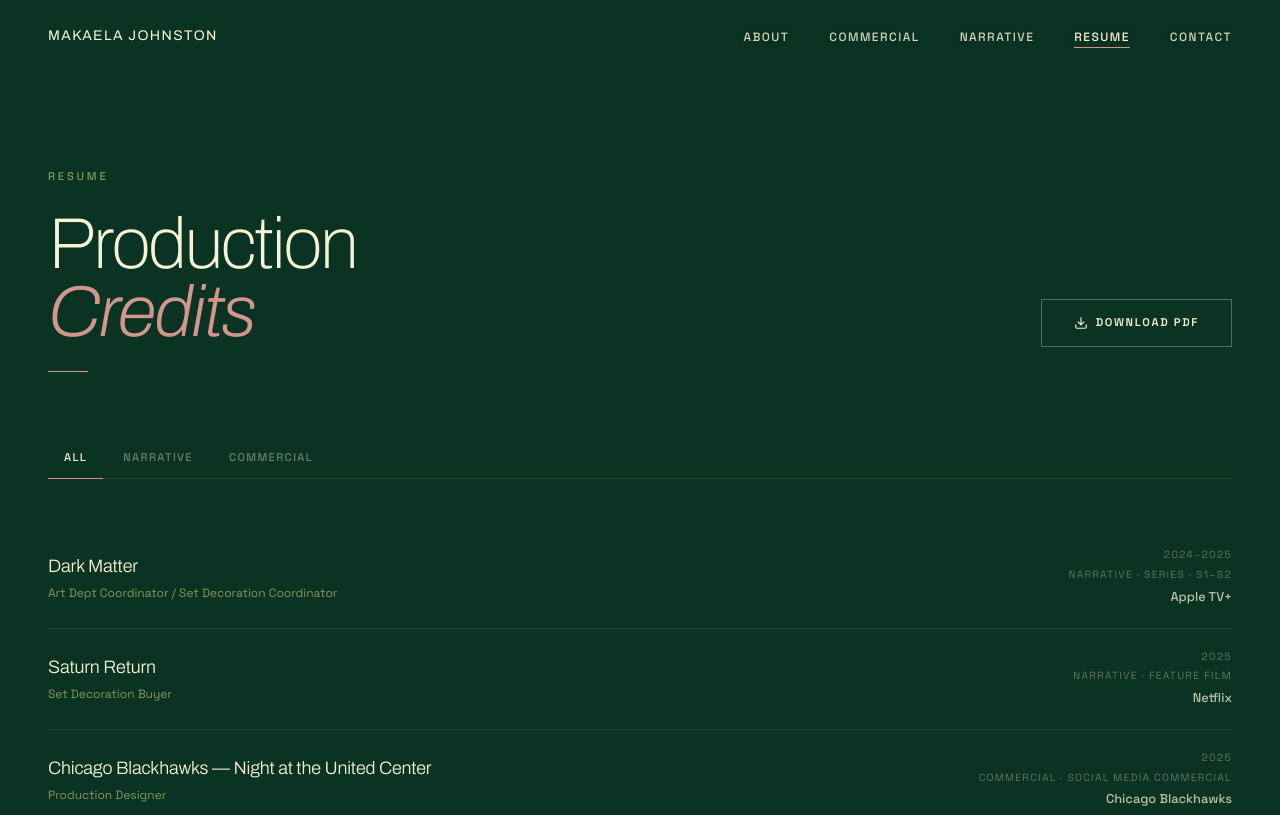
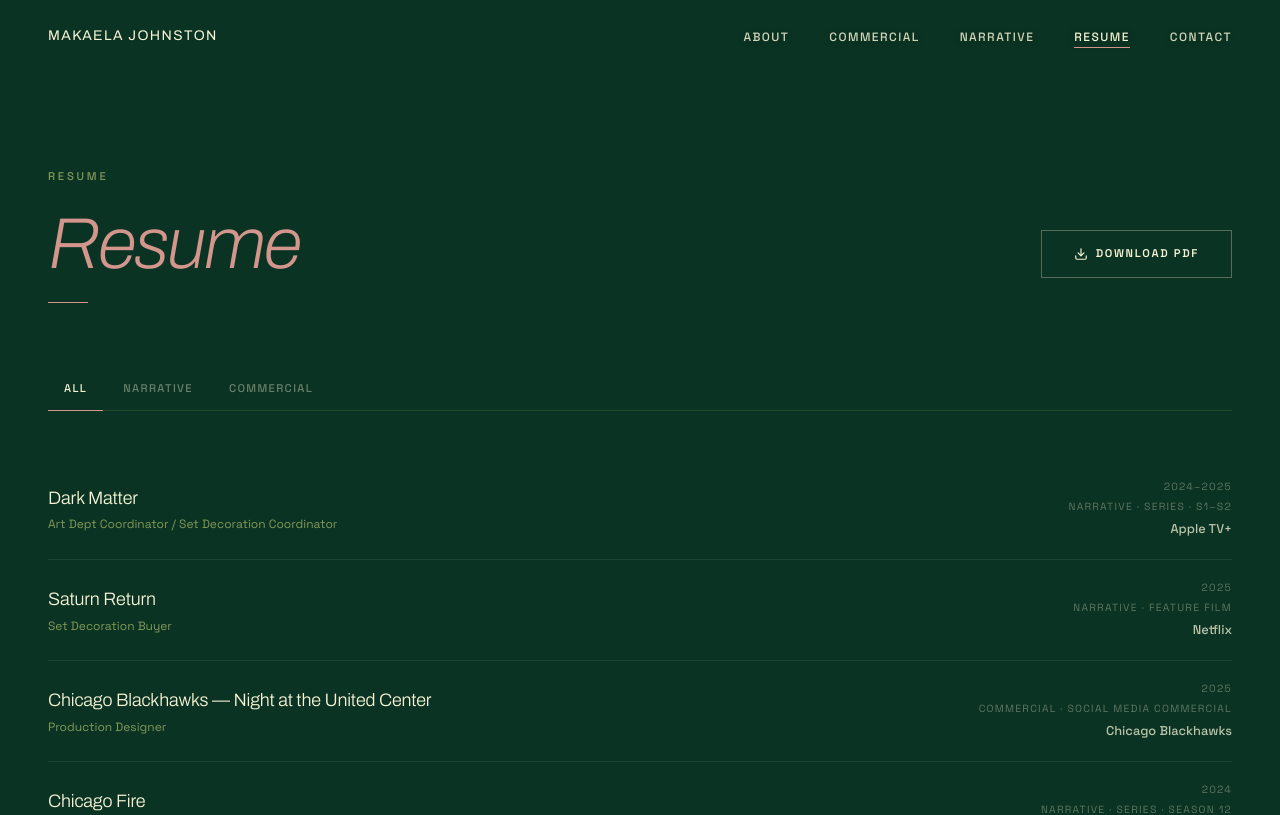
Before and after one commit to ayyjayy2/makaela-johnston-portfolio, a Next.js app: page /resume in a window 1280 px wide. Shown: the top 815 px of the page. Built offline with nearby package versions, Linux system fonts and the light colour scheme.

Commit message:
MJ-13: Rename resume page heading to Resume
Co-Authored-By: Claude Sonnet 4.6 <noreply@anthropic.com>

```diff
--- a/app/resume/page.tsx
+++ b/app/resume/page.tsx
@@ -123,7 +123,7 @@ export default function Resume() {
             <p className="eyebrow">Resume</p>
             <div style={{ display: 'flex', alignItems: 'flex-end', justifyContent: 'space-between', gap: '2rem', flexWrap: 'wrap' }}>
               <h1 className="section-title">
-                Production<br /><em>Credits</em>
+                <em>Resume</em>
               </h1>
               <a
                 href="/assets/resume.pdf"
```
